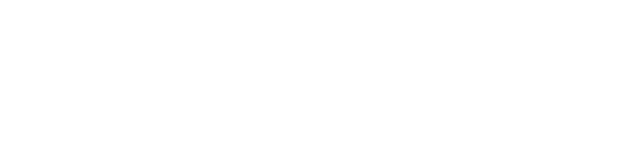
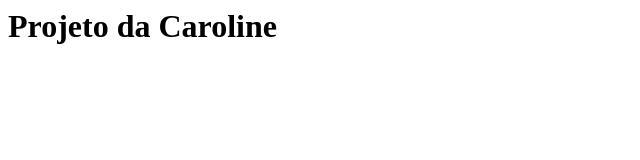
Before and after one commit to carolinew/curso-git, a plain HTML site: page index.html in a window 1280 px wide. Shown: the whole page, without its empty margins (0-640 px from the left). Drawn offline with Linux system fonts and the light colour scheme.

Commit message:
Titulo da pagina

```diff
--- a/index.html
+++ b/index.html
@@ -2,5 +2,6 @@
 <head>
 </head>
 <body>
+<h1> Projeto da Caroline </h1>
 </body>
 </html>
```
